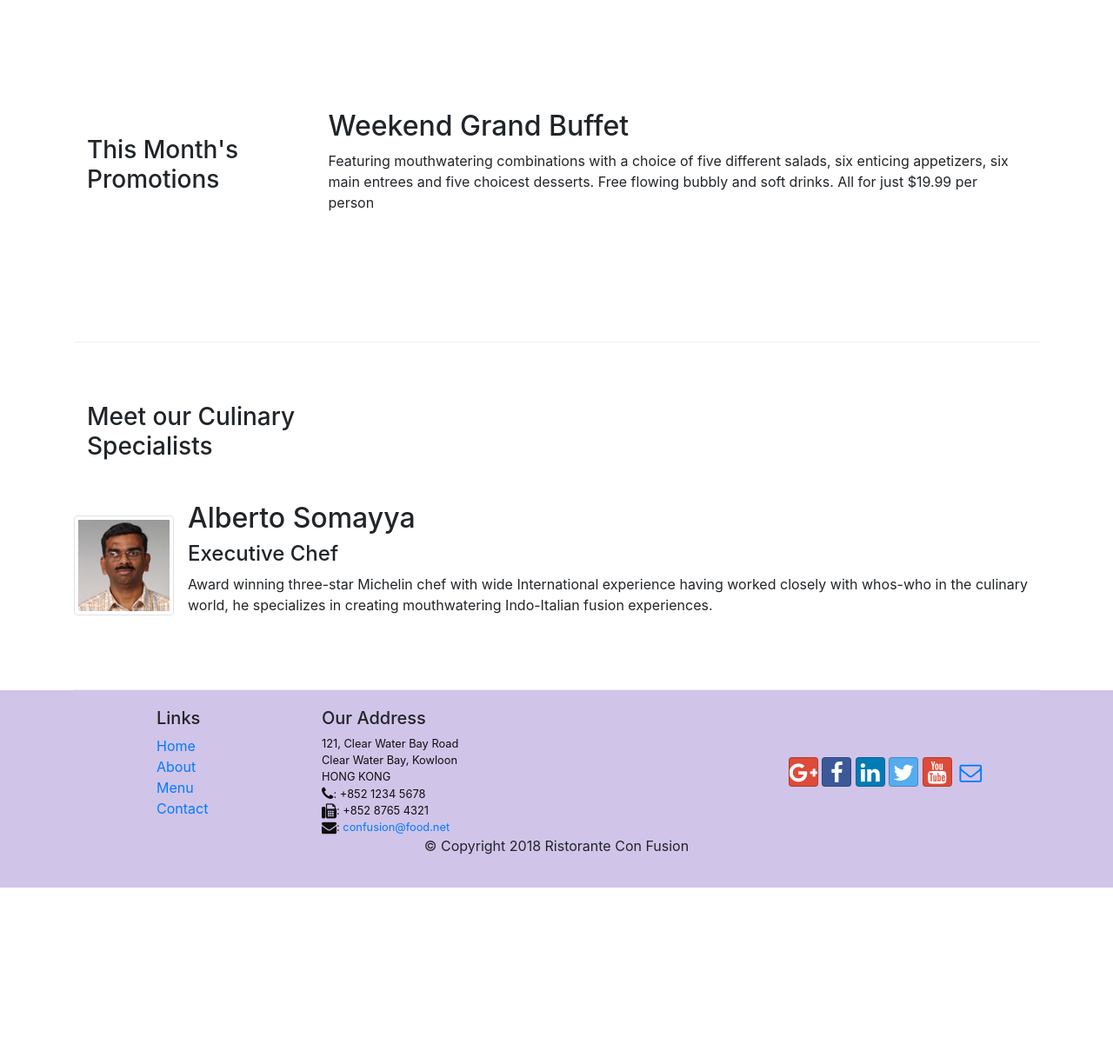
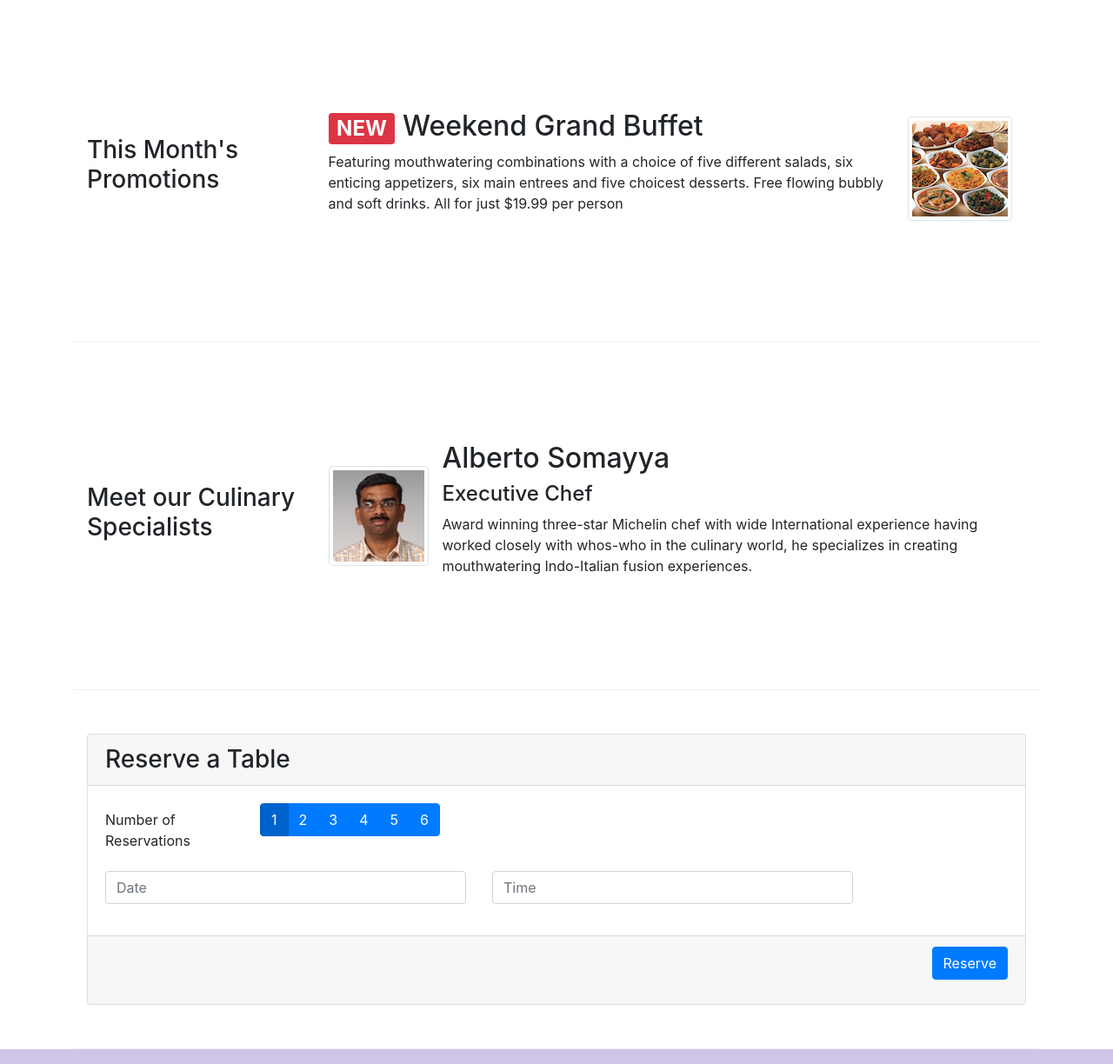
Before and after one commit to kwambokaB/bootstrap-project, a website: page index.html in a window 1280 px wide. Shown: the part 740-1964 px from the top of the page at 87% size. Before the commit the page ends 1761 px from the top, so only its background shows below. Drawn offline with nearby package versions, Linux system fonts and the light colour scheme.

Commit message:
assignment 2

```diff
--- a/index.html
+++ b/index.html
@@ -43,8 +43,11 @@
                     <h1>Ristorante con Fusion</h1>
                     <p>We take inspiration from the World's best cuisines, and create a unique fusion experience. Our lipsmacking creations will tickle your culinary senses!</p>
                 </div>
-                 <div class="col-12 col-sm align-self-center">
+                 <div class="col-12 col-sm-3 align-self-center">
                      <img src="img/logo.png" class="img-fluid">
+                 </div>
+                 <div class="col-12 col-sm-3 align-self-center">
+                 <a href="#reservation"<button class="btn btn-sm bg-primary text-white">Reserve Table </button></a>
                  </div>
             </div>
         </div>
@@ -55,6 +58,7 @@
             <div class="col-12 col-sm-4 order-sm-last col-md-3">
                 <h3>Our Lipsmacking Culinary Creations</h3>
             </div>
+            <div class="col-12 col-sm-8 col-md-9">
              <div class="media">
                  <img class="d-flex mr-3 img-thumbnail align-self-center" src="img/uthappizza.png" alt="Uthappizza">
                  <div class="media-body">
@@ -66,6 +70,7 @@
                          Buffalo Paneer.</p>
                  </div>
              </div>
+             </div>
         </div>
 
 
@@ -73,18 +78,26 @@
             <div class="col-12 col-sm-4 col-md-3">
                 <h3>This Month's Promotions</h3>
             </div>
-            <div class="col col-sm col-md">
-                <h2>Weekend Grand Buffet</h2>
+            <div class="col-12 col-sm-8 col-md-9">
+            <div class="media">
+                <div class="media-body">
+                    <h2 class="mt-0"><span class="badge badge-danger">NEW</span>
+                Weekend Grand Buffet</h2>
                 <p class="d-none d-sm-block">Featuring mouthwatering combinations with a choice of five different
                     salads, six enticing appetizers, six main entrees and five choicest desserts. Free flowing bubbly
                     and soft drinks. All for just $19.99 per person </p>
-            </div>
+                    </div>
+                     <img class="d-flex mr-3 img-thumbnail align-self-center" src="img/buffet.png" alt="Buffet">
+
+        </div>
+        </div>
         </div>
 
         <div class="row row-content align-items-center">
             <div class="col-12 col-sm-4 order-sm-first col-md-3">
                 <h3>Meet our Culinary Specialists</h3>
             </div>
+            <div class="col-12 col-sm-8 col-md-9">
               <div class="media">
                   <img class="d-flex mr-3 img-thumbnail align-self-center" src="img/alberto.png" alt="Alberto Somayya">
                   <div class="media-body">
@@ -97,8 +110,63 @@
                       </p>
                   </div>
               </div>
+              </div>
         </div>
-    </div>
+
+        <div class="row row-content" id="reservation">
+           <div class="col-12">
+                <div class="card">
+                    <h3 class="card-header">Reserve a Table</h3>
+                    <div class="card-body">
+                        <form>
+                            <div class="form-group row">
+                                <label for="numberid" class="col-md-2 col-form-label">Number of Reservations</label>
+                                <div class="col-md-10">
+                                    <div class="btn-group btn-group-toggle" data-toggle="buttons">
+                                        <label class="btn btn-primary active">
+                                            <input type="radio" name="options" id="option1" autocomplete="off" checked>
+                                            1
+                                        </label>
+                                        <label class="btn btn-primary">
+                                            <input type="radio" name="options" id="option2" autocomplete="off"> 2
+                                        </label>
+                                        <label class="btn btn-primary">
+                                            <input type="radio" name="options" id="option3" autocomplete="off"> 3
+                                        </label>
+                                         <label class="btn btn-primary">
+                                             <input type="radio" name="options" id="option3" autocomplete="off"> 4
+                                         </label>
+
+                                        <label class="btn btn-primary">
+                                            <input type="radio" name="options" id="option5" autocomplete="off"> 5
+                                        </label>
+                                        <label class="btn btn-primary">
+                                            <input type="radio" name="options" id="option6" autocomplete="off"> 6
+                                        </label>
+                                    </div>
+                                </div>
+                            </div>
+                            <div class="form-group row">
+                                <div class="col-5">
+                                    <input type="text" class="form-control" placeholder="Date">
+                                </div>
+                                <div class="col-5">
+                                    <input type="text" class="form-control" placeholder="Time">
+                                </div>
+                                </div>
+                        </form>
+                    </div>
+                    <div class="card-footer">
+                          <div class="form-group row">
+                              <div class="offset-md-2 col-md-10">
+                                  <button type="submit" class="btn btn-primary pull-right">Reserve</button>
+                              </div>
+                          </div>
+                    </div>
+                </div>
+           </div>
+        </div>
+        </div>
 
     <footer class="footer">
         <div class="container">
```
